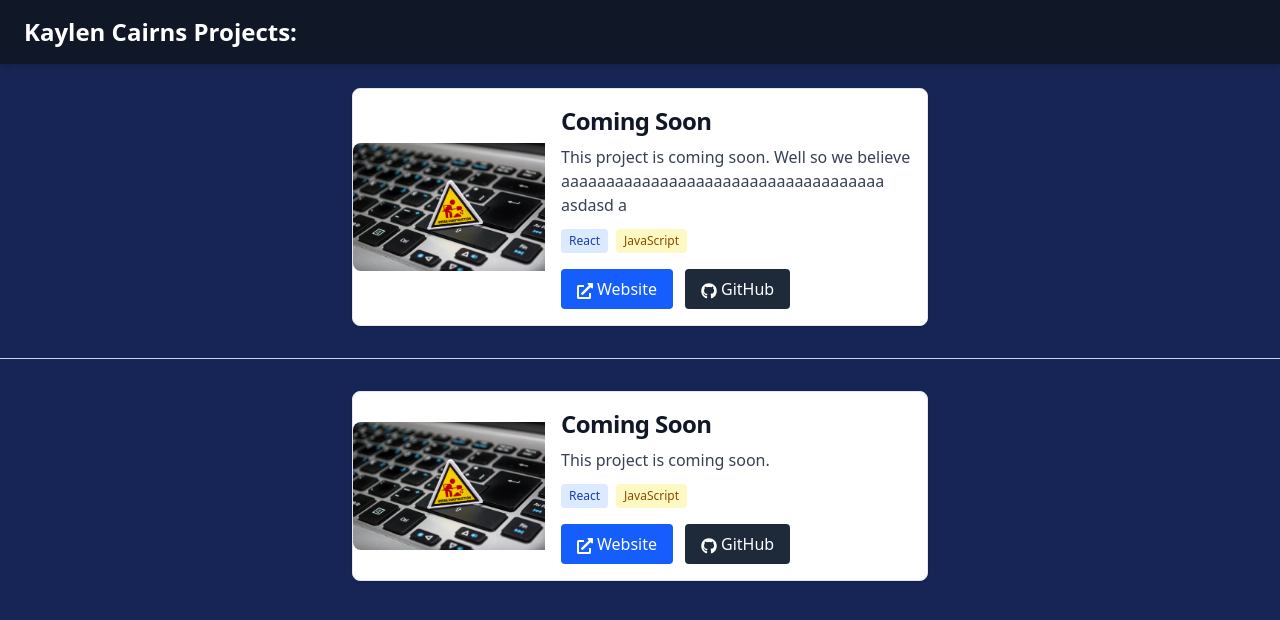
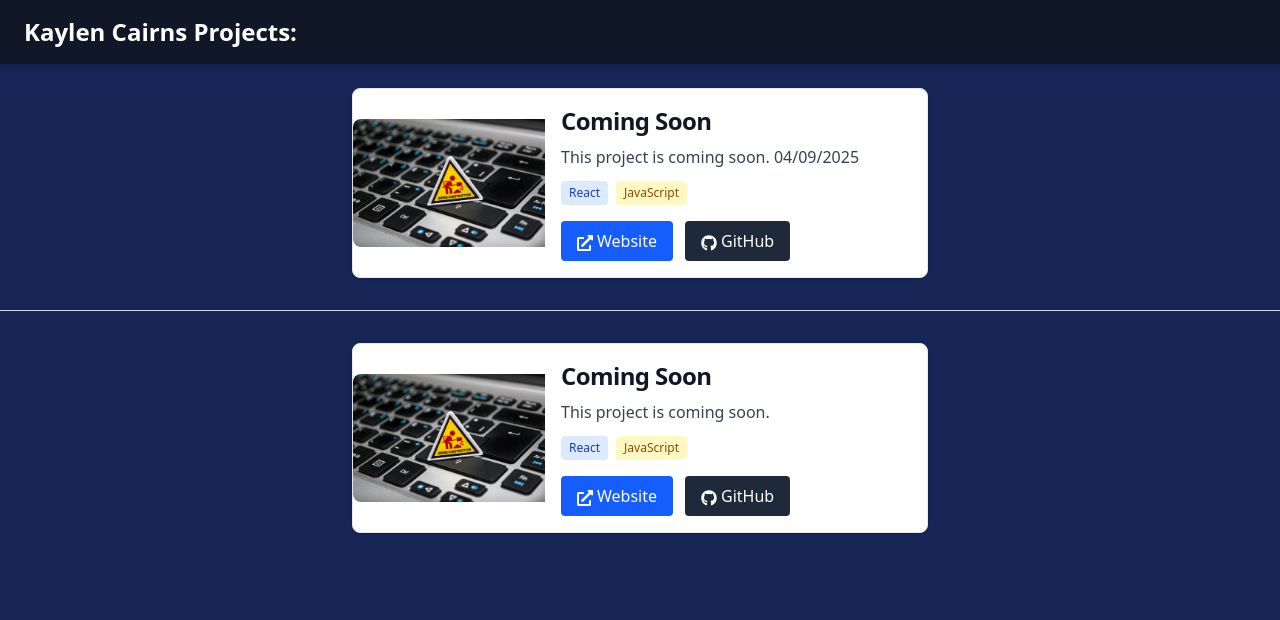
Before and after one commit to madKMC/portfolio, a React (Vite) app: page / in a window 1280 px wide. Shown: the top 620 px of the page. Built offline with nearby package versions, Linux system fonts and the light colour scheme.

Commit message:
feat: update ProjectCard description to include specific release date

```diff
--- a/src/App.jsx
+++ b/src/App.jsx
@@ -12,7 +12,7 @@ function App() {
 			<ProjectCard
 				image={comingSoonImage}
 				title='Coming Soon'
-				description='This project is coming soon. Well so we believe aaaaaaaaaaaaaaaaaaaaaaaaaaaaaaaaaaaa asdasd a'
+				description='This project is coming soon. 04/09/2025'
 				badges={['React', 'JavaScript']}
 				websiteUrl='https://example.com'
 				githubUrl='https://github.com'
```
